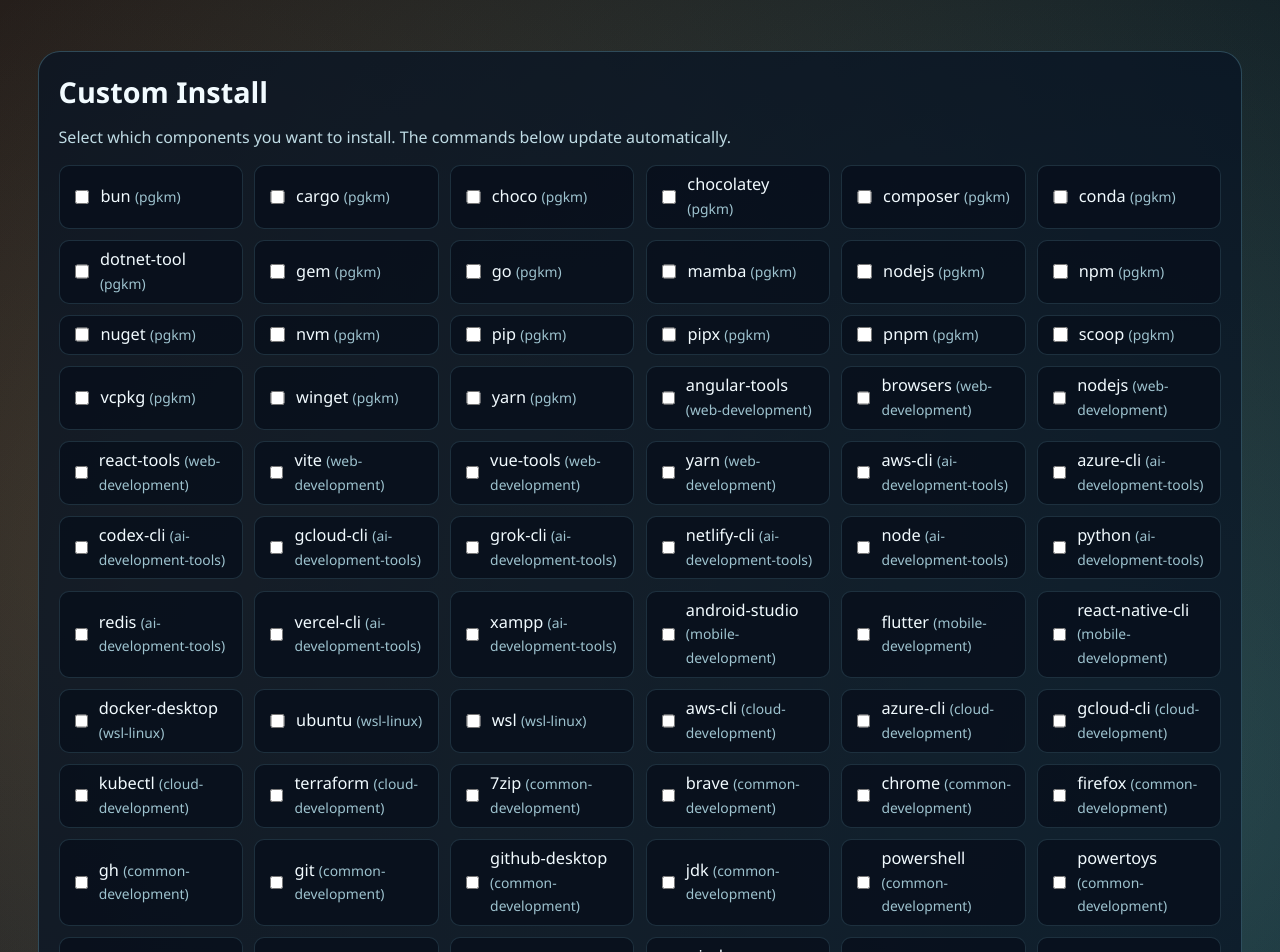
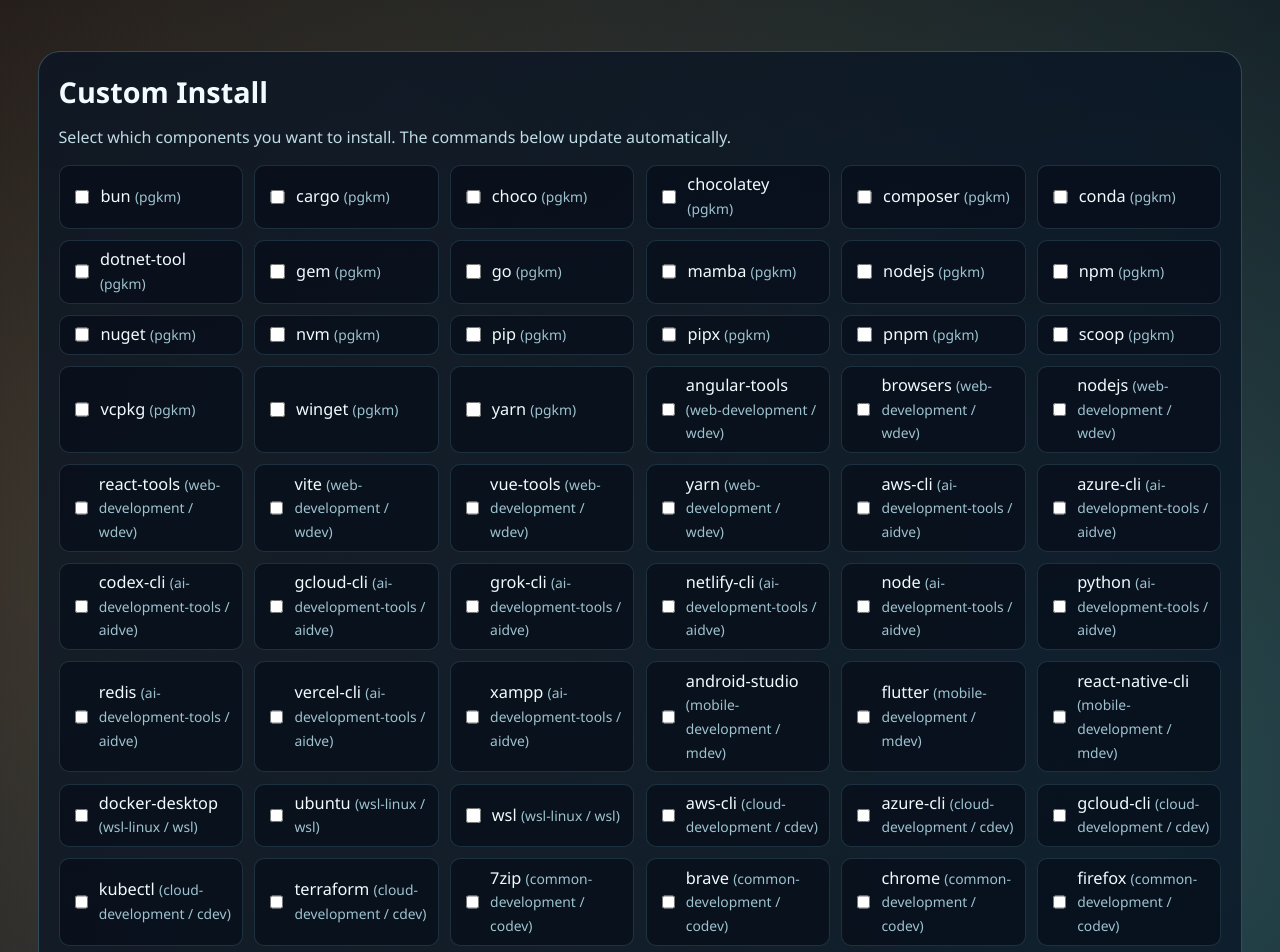
Before and after one commit to anshulyadav32/setupx-windows-setup, a React (Vite) app in the folder website/: page / in a window 1280 px wide. Shown: the top 952 px of the page. Built offline with nearby package versions, Linux system fonts and the light colour scheme.

Commit message:
Refresh SetupX docs and website module guides

```diff
--- a/website/src/App.jsx
+++ b/website/src/App.jsx
@@ -29,19 +29,15 @@
 ]
 
 const modules = [
-  { name: 'Package Managers', alias: 'pgkm', details: 'Chocolatey, Scoop, Winget, npm, yarn, pnpm and more.' },
-  { name: 'Web Development', alias: 'web-development', details: 'Frontend tooling, browsers, frameworks, and build tools.' },
-  { name: 'Mobile Development', alias: 'mobile-development', details: 'Flutter, mobile CLIs, and mobile-ready dev stack.' },
-  { name: 'Backend Development', alias: 'backend-development', details: 'Core backend runtimes, SDKs, and server tooling.' },
-  { name: 'Cloud Development', alias: 'cloud-development', details: 'AWS, Azure, GCP, terraform, kubectl workflows.' },
-  { name: 'Common Development', alias: 'common-development', details: 'Git, VS Code, terminal, browsers, and daily essentials.' },
-  { name: 'AI Development Tools', alias: 'ai-development-tools', details: 'AI CLIs, model workflows, and inference-friendly setup.' },
-  { name: 'Data Science', alias: 'data-science', details: 'Python stack, notebooks, data tooling, and ML basics.' },
-  { name: 'Game Development', alias: 'game-development', details: 'Starter module for game-dev runtime and engine tooling.' },
-  { name: 'DevOps', alias: 'devops', details: 'Automation, pipelines, infra-as-code, and deployment tools.' },
-  { name: 'Security', alias: 'security', details: 'Security analysis and hardening toolchain presets.' },
-  { name: 'Blockchain', alias: 'blockchain', details: 'Web3 tooling, CLIs, and chain development prerequisites.' },
-  { name: 'WSL/Linux', alias: 'wsl-linux', details: 'WSL, distro setup, and Linux-based development workflows.' },
+  { name: 'Package Managers', alias: 'pgkm', shortAlias: 'pgkm', details: 'Chocolatey, Scoop, Winget, npm, yarn, pnpm and more.' },
+  { name: 'Web Development', alias: 'web-development', shortAlias: 'wdev', details: 'Frontend tooling, browsers, frameworks, and build tools.' },
+  { name: 'Mobile Development', alias: 'mobile-development', shortAlias: 'mdev', details: 'Flutter, mobile CLIs, and mobile-ready dev stack.' },
+  { name: 'Cloud Development', alias: 'cloud-development', shortAlias: 'cdev', details: 'AWS, Azure, GCP, terraform, kubectl workflows.' },
+  { name: 'Common Development', alias: 'common-development', shortAlias: 'codev', details: 'Git, VS Code, terminal, browsers, and daily essentials.' },
+  { name: 'AI Development Tools', alias: 'ai-development-tools', shortAlias: 'aidve', details: 'AI CLIs, model workflows, and inference-friendly setup.' },
+  { name: 'Data Science', alias: 'data-science', shortAlias: 'dscience', details: 'Python stack, notebooks, data tooling, and ML basics.' },
+  { name: 'DevOps', alias: 'devops', shortAlias: 'devops', details: 'Automation, pipelines, infra-as-code, and deployment tools.' },
+  { name: 'WSL/Linux', alias: 'wsl-linux', shortAlias: 'wsl', details: 'WSL, distro setup, and Linux-based development workflows.' },
 ]
 
 const presets = [
@@ -161,16 +157,22 @@
         <h2>Custom Install</h2>
         <p>Select which components you want to install. The commands below update automatically.</p>
         <div className="custom-install-list">
-          {allComponents.map(({ module, name }) => (
+          {allComponents.map(({ module, name }) => {
+            const moduleMeta = moduleCards.find((item) => item.alias === module)
+            const moduleLabel = moduleMeta?.shortAlias && moduleMeta.shortAlias !== moduleMeta.alias
+              ? `${moduleMeta.alias} / ${moduleMeta.shortAlias}`
+              : module
+            return (
             <label key={name} className="custom-install-item">
               <input
                 type="checkbox"
                 checked={selectedComponents.includes(name)}
                 onChange={() => toggleComponent(name)}
               />
-              <span>{name} <small style={{ color: '#9ec3cf', fontSize: '0.85em' }}>({module})</small></span>
+              <span>{name} <small style={{ color: '#9ec3cf', fontSize: '0.85em' }}>({moduleLabel})</small></span>
             </label>
-          ))}
+            )
+          })}
         </div>
         <div className="command-inline" style={{ marginTop: '1rem' }}>
           <code style={{ whiteSpace: 'pre-wrap' }}>{customInstallCmd}</code>
@@ -233,15 +235,19 @@
             <article key={mod.alias} className={`module-card ${openModule === mod.alias ? 'open' : ''}`}>
               <button type="button" className="module-toggle" onClick={() => setOpenModule(openModule === mod.alias ? '' : mod.alias)}>
                 <span>{mod.name}</span>
-                <small>{mod.alias}</small>
+                <small>{mod.shortAlias && mod.shortAlias !== mod.alias ? `${mod.alias} / ${mod.shortAlias}` : mod.alias}</small>
               </button>
               {openModule === mod.alias && (
                 <div className="module-body">
                   <p>{mod.details}</p>
                   <pre>
-                    <code>{`stx install ${mod.alias}`}</code>
+                    <code>{mod.shortAlias && mod.shortAlias !== mod.alias ? `stx install ${mod.alias}\nstx ${mod.shortAlias}` : `stx install ${mod.alias}`}</code>
                   </pre>
-                  <CopyButton value={`stx install ${mod.alias}`} copied={copiedValue === `stx install ${mod.alias}`} onCopy={copyText} />
+                  <CopyButton
+                    value={mod.shortAlias && mod.shortAlias !== mod.alias ? `stx install ${mod.alias}\nstx ${mod.shortAlias}` : `stx install ${mod.alias}`}
+                    copied={copiedValue === (mod.shortAlias && mod.shortAlias !== mod.alias ? `stx install ${mod.alias}\nstx ${mod.shortAlias}` : `stx install ${mod.alias}`)}
+                    onCopy={copyText}
+                  />
                 </div>
               )}
             </article>
--- a/website/src/setupxData.js
+++ b/website/src/setupxData.js
@@ -1,6 +1,7 @@
 export const moduleCards = [
   {
     alias: 'pgkm',
+    shortAlias: 'pgkm',
     name: 'Package Managers',
     path: 'src/core/pgkm',
     components: [
@@ -29,12 +30,14 @@
   },
   {
     alias: 'web-development',
+    shortAlias: 'wdev',
     name: 'Web Development',
     path: 'src/core/wdev',
     components: ['angular-tools', 'browsers', 'nodejs', 'react-tools', 'vite', 'vue-tools', 'yarn'],
   },
   {
     alias: 'ai-development-tools',
+    shortAlias: 'aidve',
     name: 'AI Development',
     path: 'src/core/aidve',
     components: [
@@ -53,24 +56,28 @@
   },
   {
     alias: 'mobile-development',
+    shortAlias: 'mdev',
     name: 'Mobile Development',
     path: 'src/core/mdev',
     components: ['android-studio', 'flutter', 'react-native-cli'],
   },
   {
     alias: 'wsl-linux',
+    shortAlias: 'wsl',
     name: 'WSL Linux',
     path: 'src/core/wsl',
     components: ['docker-desktop', 'ubuntu', 'wsl'],
   },
   {
     alias: 'cloud-development',
+    shortAlias: 'cdev',
     name: 'Cloud Development',
     path: 'src/core/cdev',
     components: ['aws-cli', 'azure-cli', 'gcloud-cli', 'kubectl', 'terraform'],
   },
   {
     alias: 'common-development',
+    shortAlias: 'codev',
     name: 'Common Development',
     path: 'src/core/codev',
     components: [
@@ -90,21 +97,21 @@
       'windows-terminal',
     ],
   },
-  { alias: 'devops', name: 'DevOps', path: 'src/core/devops', components: ['ansible', 'jenkins', 'terraform'] },
-  { alias: 'dscience', name: 'Data Science', path: 'src/core/dscience', components: ['jupyter', 'pandas', 'pytorch', 'tensorflow'] },
+  { alias: 'devops', shortAlias: 'devops', name: 'DevOps', path: 'src/core/devops', components: ['ansible', 'jenkins', 'terraform'] },
+  { alias: 'data-science', shortAlias: 'dscience', name: 'Data Science', path: 'src/core/dscience', components: ['jupyter', 'pandas', 'pytorch', 'tensorflow'] },
 ]
 
 export const quickCommands = [
   'Set-ExecutionPolicy Bypass -Scope Process -Force; iwr https://raw.githubusercontent.com/anshulyadav-git/setupx-windows-setup/main/install.ps1 | iex',
   'stx pgkm',
-  'stx install web-development',
-  'stx install ai-development-tools',
-  'stx install mobile-development',
-  'stx install wsl-linux',
-  'stx install cloud-development',
-  'stx install common-development',
-  'stx devops',
-  'stx dscience',
+  'stx install web-development  # alias: stx wdev',
+  'stx install ai-development-tools  # alias: stx aidve',
+  'stx install mobile-development  # alias: stx mdev',
+  'stx install wsl-linux  # alias: stx wsl',
+  'stx install cloud-development  # alias: stx cdev',
+  'stx install common-development  # alias: stx codev',
+  'stx install devops',
+  'stx install data-science  # alias: stx dscience',
 ]
 
 export const installOneLiner =
```
Also changed, not shown: 14 other files (tests, documents, lock files or other folders).
